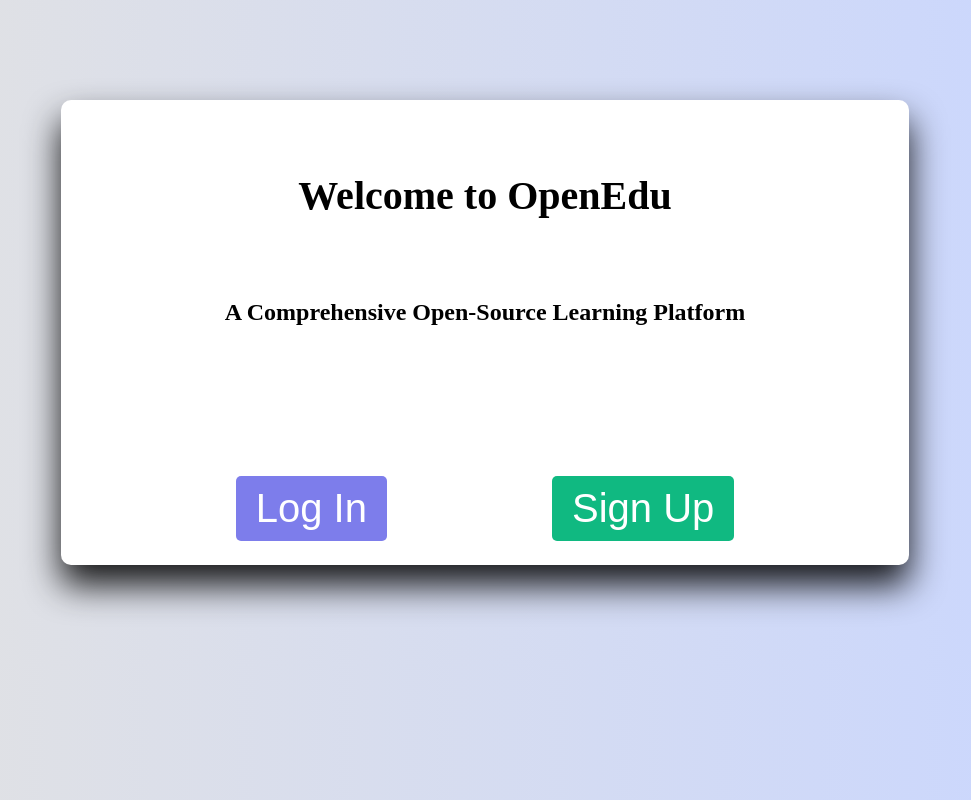
After one commit to mrinoye/OpenEDU-A-Comprehensive-Open-Source-Learning-Platform, a Django app: page /accounts/ in a window 1280 px wide. The commit adds this page. Shown: the whole page, without its empty margins (155-1126 px from the left). Run offline with Django 5.2, Linux system fonts and the light colour scheme.

Commit message:
Created a welcome page

```diff
--- /dev/null
+++ b/gitlms/accounts/static/css/welcome.css
@@ -0,0 +1,56 @@
+body{
+    background-color: #c9d6ff;
+    background: linear-gradient(to right, #e2e2e2, #c9d6ff)
+}
+.container{
+    background: #fff;
+    width: 800px;
+    padding: 1.5rem;
+    margin: 100px auto;
+    border-radius: 10px;
+    box-shadow: 0 20px 35px rgba(0,0,1,0.9);
+}
+.welcome-title{
+    font-size: 2.5rem;
+    font-weight: bold;
+    text-align: center;
+    padding: 1.3rem;
+    margin-bottom: 60px;
+}
+.tagline{
+    font-size: 1.5rem;
+    font-weight: bold;
+    text-align: center;
+    margin-top: 0;
+    margin-bottom: 150px;
+}
+.buttons {
+    margin-top: 20px;
+    display: flex;
+    justify-content: center;
+    gap: 15px;
+}
+.btn {
+    padding: 10px 20px;
+    border: none;
+    border-radius: 5px;
+    color: white;
+    font-size: 40px;
+    cursor: pointer;
+    height: 60;
+    width: 80;
+}
+.login {
+    background-color: rgb(125, 125, 235);;
+    margin-right: 75px;
+}
+.login:hover {
+    background-color: rgb(96, 96, 218);
+}
+.signup {
+    background-color: #10b981;
+    margin-left: 75px;
+}
+.signup:hover {
+    background-color: #059669;
+}
--- /dev/null
+++ b/gitlms/accounts/templates/welcome.html
@@ -0,0 +1,22 @@
+{% load static %}
+<!DOCTYPE html>
+<html lang="en">
+<head>
+    <meta charset="UTF-8">
+    <meta name="viewport" content="width=device-width, initial-scale=1.0">
+    <title>Welcome</title>
+    <link rel="stylesheet" href="{% static 'css/Welcome.css' %}">
+</head>
+<body>
+    <div class = "container">
+      <h1 class ="welcome-title">Welcome to OpenEdu</h1>
+      <p class="tagline">A Comprehensive Open-Source Learning Platform</p>
+      <div class="mt-6 flex justify-center space-x-4">
+        <div class="buttons">
+          <button class="btn login" title="Log into your account">Log In</button>
+          <button class="btn signup" title="Sign up on OpenEdu">Sign Up</button>
+      </div>
+    </div>
+    </div>
+</body>
+</html>
--- a/gitlms/accounts/urls.py
+++ b/gitlms/accounts/urls.py
@@ -3,6 +3,7 @@ from .views import *
 
 urlpatterns = [
     path('', welcome, name='welcome'),
+    path('welcome/', welcome, name='welcome'),
     path('login/', login, name='login'),
     path('signup/', signup, name='signup'),
     path('logout/', logout_view, name='logout'),
```
Also changed, not shown: gitlms/accounts/static/css/registration.css (+1 -8 lines), gitlms/db.sqlite3.
